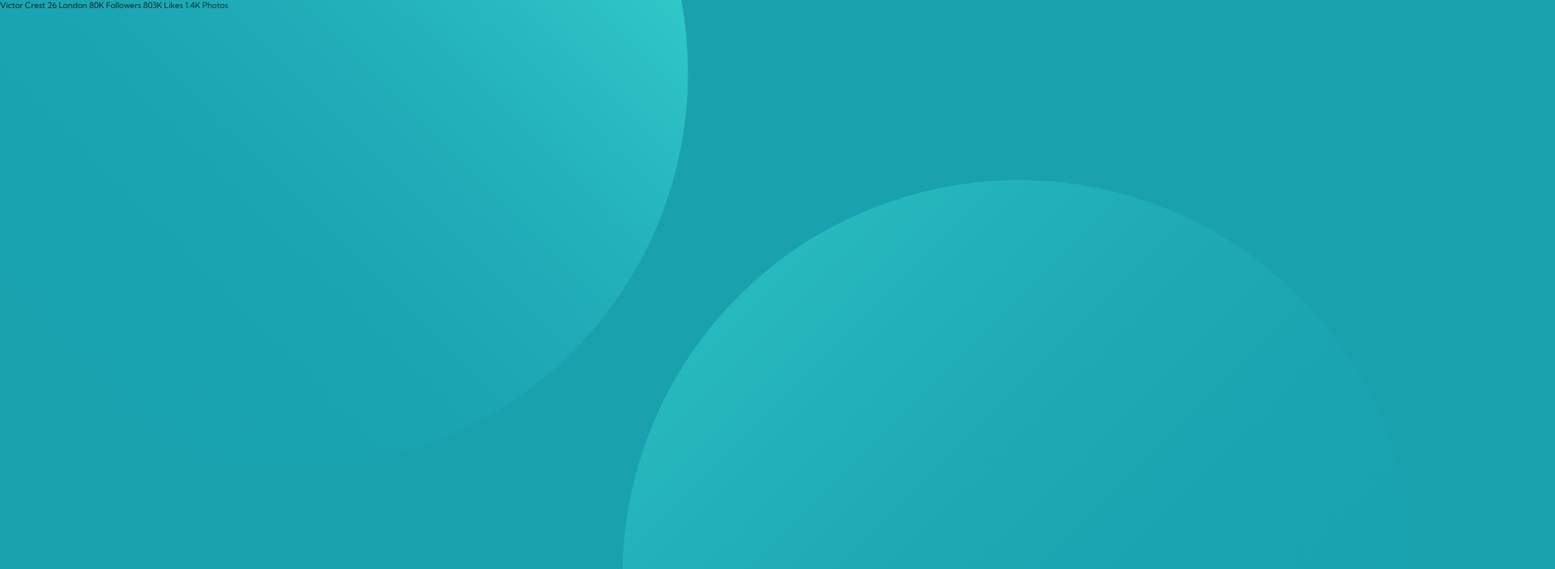
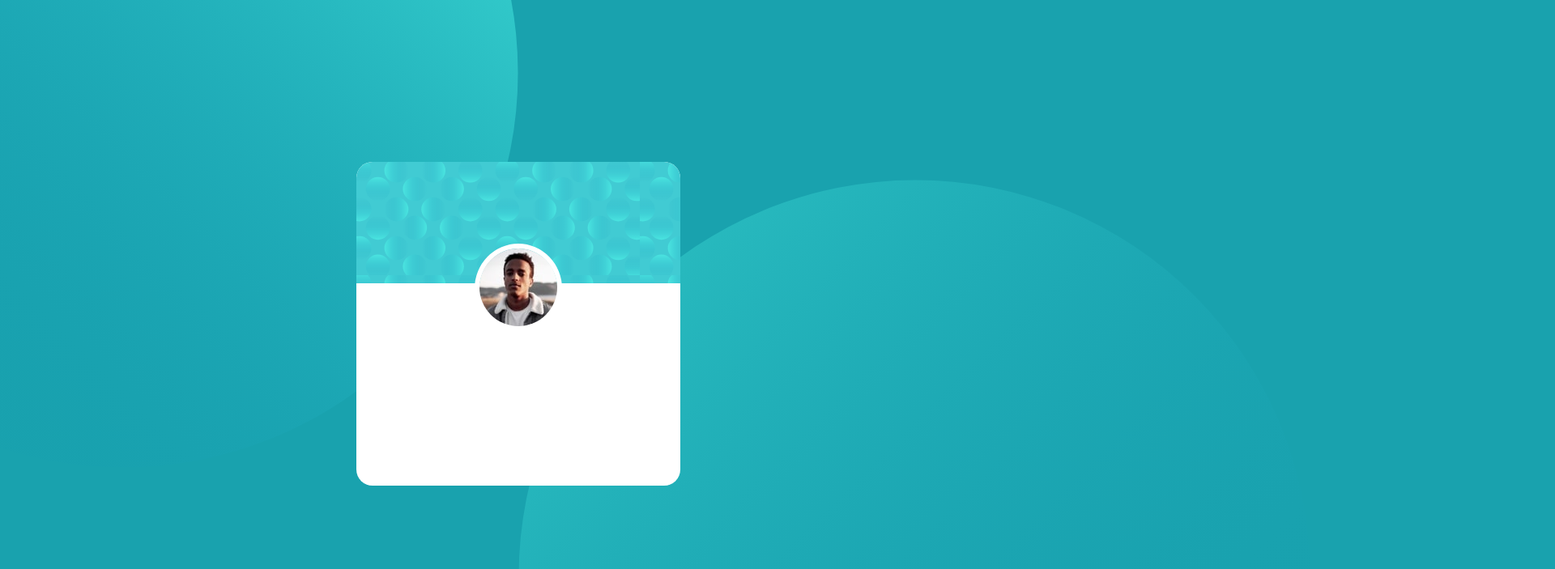
Before and after one commit to DominikaSzafraniec/profile-card-component, a plain HTML site: page index.html in a window 1280 px wide. Shown: the top 703 px of the page at 81% size, 1920 px wide, since content can reach past the window. Drawn offline with Linux system fonts and the light colour scheme.

Commit message:
half way done

```diff
--- a/index.html
+++ b/index.html
@@ -27,6 +27,13 @@
   </div>
 
   <div class="card">
+
+    <div class="card__bg-top"></div>
+    <div class="card__bg-bottom">
+      <div class="card__img">
+        <img src="./images/image-victor.jpg" alt="Victor">
+      </div>
+    </div>
     Victor Crest
   26
   London
--- a/sass/style.scss
+++ b/sass/style.scss
@@ -15,7 +15,7 @@ html {
 }
 
 body {
-  // display: flex;
+  display: flex;
   position: relative;
   flex-direction: column;
   justify-content: center;
@@ -32,14 +32,49 @@ body {
 }
 
 .bg-top {
+  display: flex;
+  justify-content: end;
   top: -50%;
-  left: -10%;
+  left: -50%;
 }
 
 .bg-bottom {
   bottom: -50%;
   // left: 50%;
-  right: -60%;
+  right: -50%;
+}
+
+.card {
+  position: relative;
+  height: 400px;
+  width: 400px;
+  background-color: white;
+  border-radius: 20px;
+  z-index: 100;
+  overflow: hidden;
+
+  &__bg-top {
+    height: 150px;
+    background-image: url('../images/bg-pattern-card.svg');
+  }
+
+  &__bg-bottom {
+    position: relative;
+    height: 350px;
+  }
+
+  &__img {
+    position: absolute;
+    top: -14%;
+    left: 50%;
+    transform: translateX(-50%);
+    z-index: 100;
+    border: 6px solid white;
+    border-radius: 50%;
+    img {
+      border-radius: 50%;
+    }
+  }
 }
 
 
```
Also changed, not shown: css/style.css, 1 other file.
